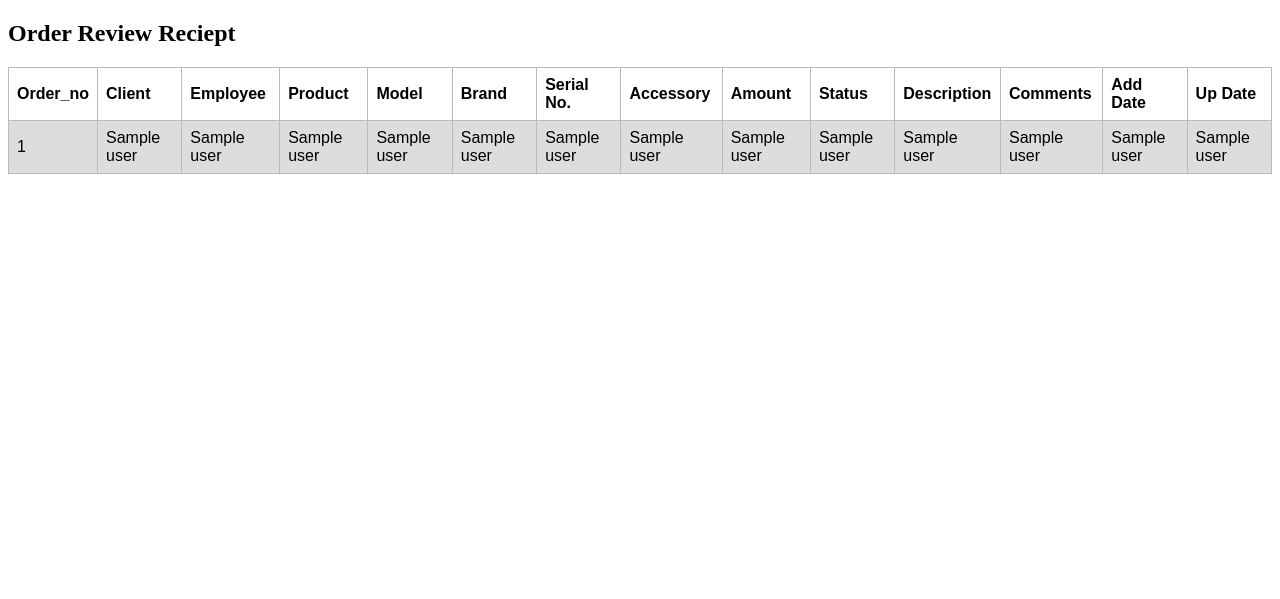
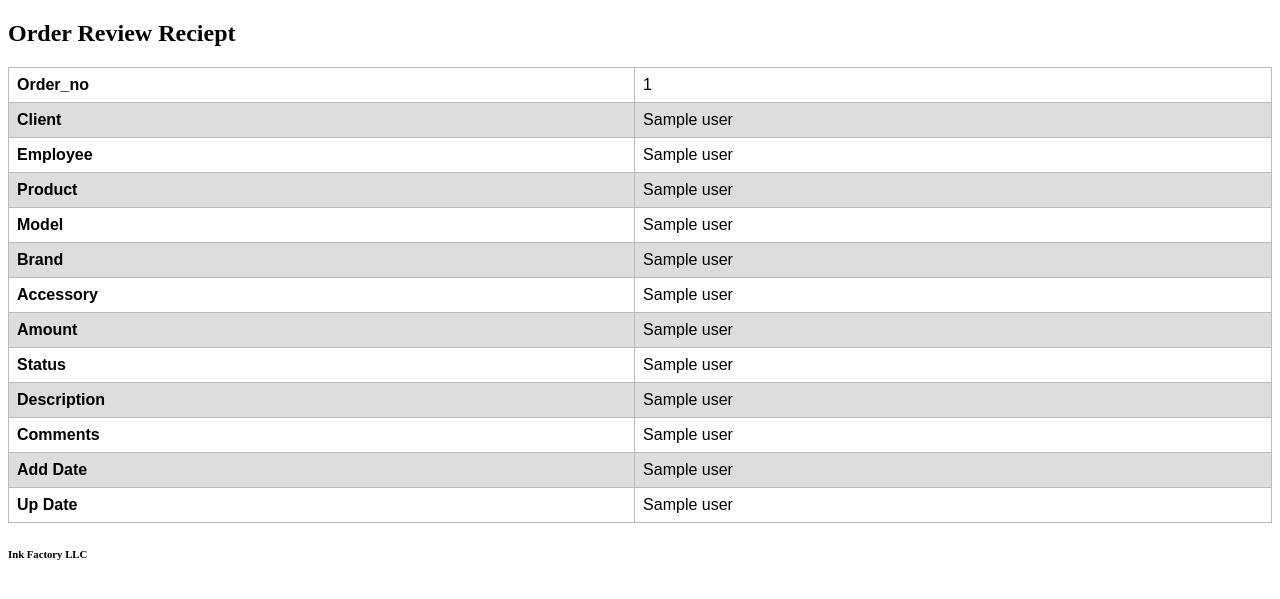
Before and after one commit to yassataiseer/inkfactory, a Flask app: template templates/customer_reciept.html in a window 1280 px wide. Shown: the top 599 px of the page. Run offline with Flask 2, Linux system fonts and the light colour scheme; the template is opened without the code that fills it: most values are stand-ins (such as "Sample title", 1, 10 or a date in 2020).

Commit message:
commit on 'master'

```diff
--- a/templates/customer_reciept.html
+++ b/templates/customer_reciept.html
@@ -49,46 +49,76 @@ ul {
 
 <h2>Order Review Reciept</h2>
 <form  name="change_order" action="/change_order" method="POST" class="modal-content">
+{% for user in order_data%}
 
 <table>
   <tr>
     <th>Order_no</th>
+    <td >{{user[0]}}</td>
+  </tr>
+  <tr>
     <th>Client</th>
+    <td >{{user[1]}}</td>
+
+  </tr>
+<tr>
   <th>Employee</th>
+  <td >{{user[2]}}</td>
+</tr>
+
+<tr>
   <th>Product</th>
+  <td >{{user[3]}}</td>
+</tr>
+
+<tr>
   <th>Model</th>
+  <td >{{user[4]}}</td>
+</tr>
+
+<tr>
   <th>Brand</th>
-    <th>Serial No.</th>
+  <td >{{user[5]}}</td>
+</tr>
+
+<tr>
   <th>Accessory</th>
+  <td >{{user[7]}}</td>
+</tr>
+
+<tr>
   <th>Amount</th>
+  <td >{{user[8]}}</td>
+</tr>
+
+<tr>
   <th>Status</th>
+  <td >{{user[9]}}</td>
+</tr>
+
+<tr>
   <th>Description</th>
+  <td >{{user[10]}}</td>
+</tr>
+
+<tr>
   <th>Comments</th>
+  <td >{{user[11]}}</td>
+</tr>
+
+<tr>
   <th>Add Date</th>
+  <td >{{user[12]}}</td>
+</tr>
+
+<tr>
   <th>Up Date</th>
-  </tr>
-  {% for user in order_data%}
-  <tr>
-    <td >{{user[0]}}</td>
-    <td >{{user[1]}}</td>
-    <td >{{user[2]}}</td>
-    <td >{{user[3]}}</td>
-    <td >{{user[4]}}</td>
-    <td >{{user[5]}}</td>
-    <td >{{user[6]}}</td>
-    <td >{{user[7]}}</td>
-    <td >{{user[8]}}</td>
-    <td >{{user[9]}}</td>
-    <td >{{user[10]}}</td>
-    <td >{{user[11]}}</td>
-    <td >{{user[12]}}</td>
-    <td>{{user[13]}}</td>
-
-
+  <td >{{user[13]}}</td>
 </tr>
 {%endfor%}
 
 </table>
+<p style="text-align:center"><h6>Ink Factory LLC</h6></p>
 </form>
 </body>
 </html>
```
Also changed, not shown: logo.jpg (added). Lines whose indentation alone changed are shown as unchanged.
